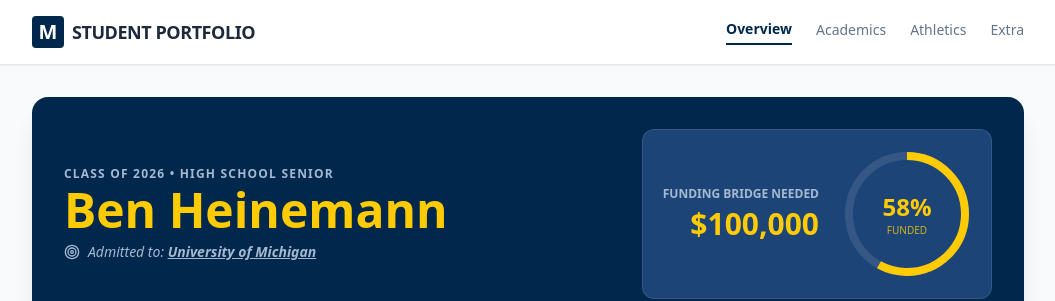
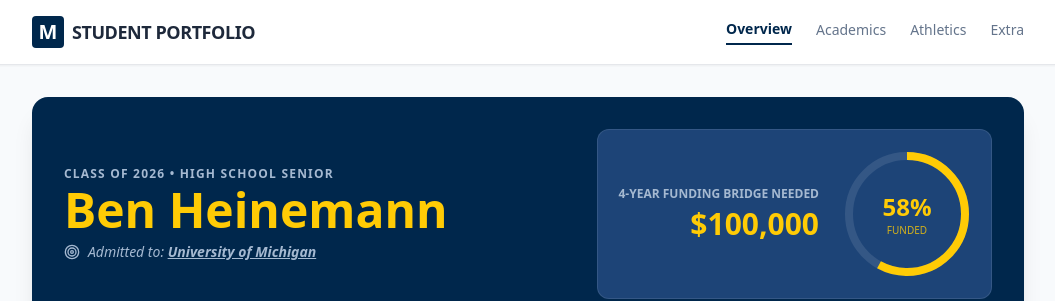
Before and after one commit to socalpete007/go-blue, a React (Vite) app: page / in a window 1280 px wide. Shown: the top 301 px of the page, without its empty margins (112-1167 px from the left). Built offline with nearby package versions, Linux system fonts and the light colour scheme.

Commit message:
Update App.jsx

```diff
--- a/src/App.jsx
+++ b/src/App.jsx
@@ -191,7 +191,7 @@
             </div>
             <div className="p-5 rounded-xl border flex items-center gap-6" style={{ backgroundColor: UM_LIGHT_BLUE, borderColor: 'rgba(255,255,255,0.1)' }}>
               <div className="text-right">
-                <p className="text-xs uppercase font-bold mb-1" style={{ color: '#A5B9D1' }}>Funding Bridge Needed</p>
+                <p className="text-xs uppercase font-bold mb-1" style={{ color: '#A5B9D1' }}>4-Year Funding Bridge Needed</p>
                 <p className="text-3xl font-black" style={{ color: UM_MAIZE }}>${(data.fundingGoal - data.currentFunding).toLocaleString()}</p>
               </div>
               <ProgressCircle current={data.currentFunding} total={data.fundingGoal} />
```
